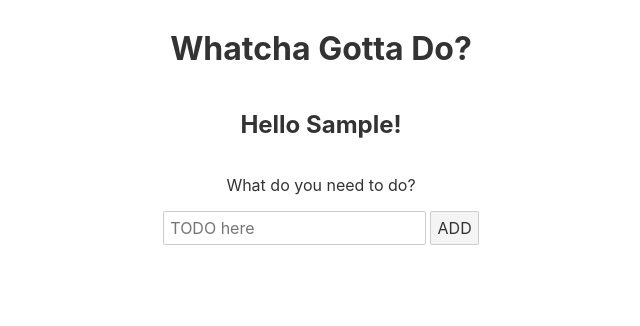
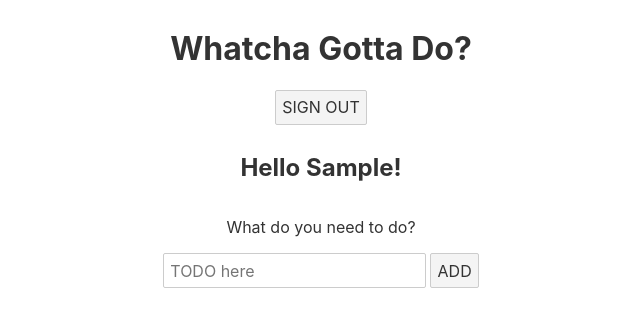
Before and after one commit to sanrafa/svelte-todo, a Svelte app: page / in a window 1280 px wide. Both pictures are taken after typing "Sample" into the empty fields and a click on the button "ENTER". Shown: the top 326 px of the page, without its empty margins (319-959 px from the left). Built offline with nearby package versions, Linux system fonts and the light colour scheme.

Commit message:
Update todo status in state and localStorage

```diff
--- a/src/App.svelte
+++ b/src/App.svelte
@@ -2,7 +2,15 @@
   import { onMount } from "svelte";
   import Welcome from "./Welcome.svelte";
   import Todos from "./Todos.svelte";
-  import { name, todos } from "./stores";
+  import { name, todos, toEdit } from "./stores";
+
+  function signOut() {
+    name.set("");
+    todos.set([]);
+    toEdit.set({});
+    localStorage.removeItem("name");
+    localStorage.removeItem("todos");
+  }
 
   onMount(() => {
     let username = localStorage.getItem("name");
@@ -21,6 +29,7 @@
     <Welcome />
   {:else}
     <!-- Otherwise, display app with existing information -->
+    <button type="button" on:click={signOut}>SIGN OUT</button>
     <h2>Hello {$name}!</h2>
     <p>What do you need to do?</p>
     <Todos />
--- a/src/SingleTodo.svelte
+++ b/src/SingleTodo.svelte
@@ -3,8 +3,13 @@
   import MdEdit from "svelte-icons/md/MdEdit.svelte";
   import { todos, toEdit } from "./stores";
   export let todo;
-  let completed = todo.done;
   let id = todo.id;
+
+  function updateStatus() {
+    todos.update((todos) =>
+      todos.map((item) => (item.id == todo.id ? todo : item))
+    );
+  }
 
   function handleEdit() {
     toEdit.set(todo);
@@ -16,7 +21,7 @@
 </script>
 
 <li>
-  <input type="checkbox" bind:checked={completed} />
+  <input type="checkbox" bind:checked={todo.done} on:change={updateStatus} />
   {todo.text}
   <button type="button" class="icon edit" on:click={handleEdit}
     ><MdEdit /></button
```
